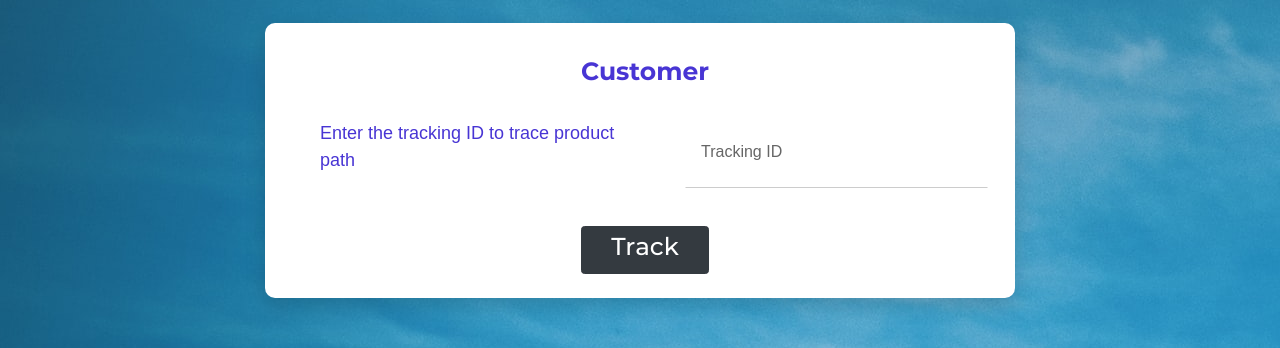
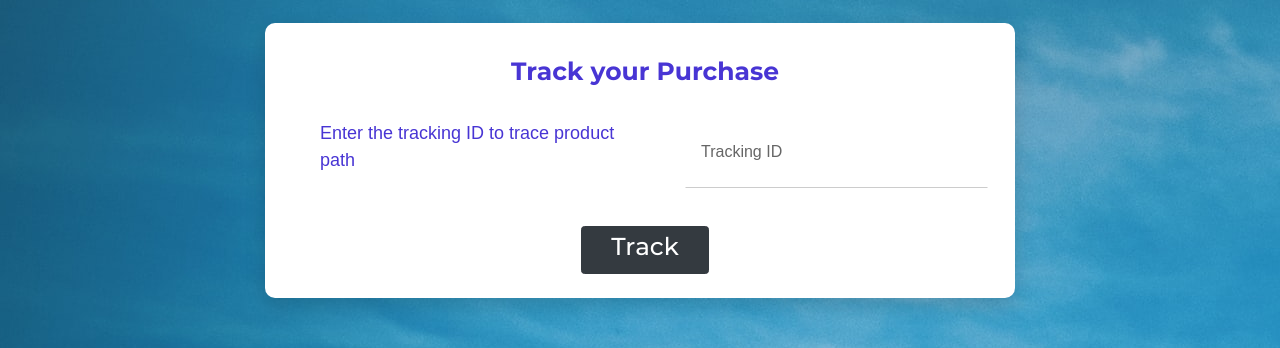
Before and after one commit to VidhiRambhia/FYP2021, a Flask app: page /tracking in a window 1280 px wide. Shown: the part 72-420 px from the top of the page. Run offline with Flask 2, Linux system fonts and the light colour scheme; parts of the project's set-up code (start-up, migrations or seed data) failed here and were passed over; some libraries are stand-ins or nearby versions; some web fonts are replaced.

Commit message:
Minor change

```diff
--- a/Agrochain/flaskapp/templates/tracking.html
+++ b/Agrochain/flaskapp/templates/tracking.html
@@ -44,7 +44,7 @@
             <div class="form-v10-content" style=width:750px; >
                 <form class="form-detail" action="/tracking" method="POST" id="myform">
                     <div class="form-left">
-                            <h2 style="text-align: center;"><b>Customer</b></h2>
+                            <h2 style="text-align: center;"><b>Track your Purchase</b></h2>
                         <div class="form-group">
                             <div class="form-row form-row-1">
                                 <p style="font-size: large;">Enter the tracking ID to trace product path</p>
```
